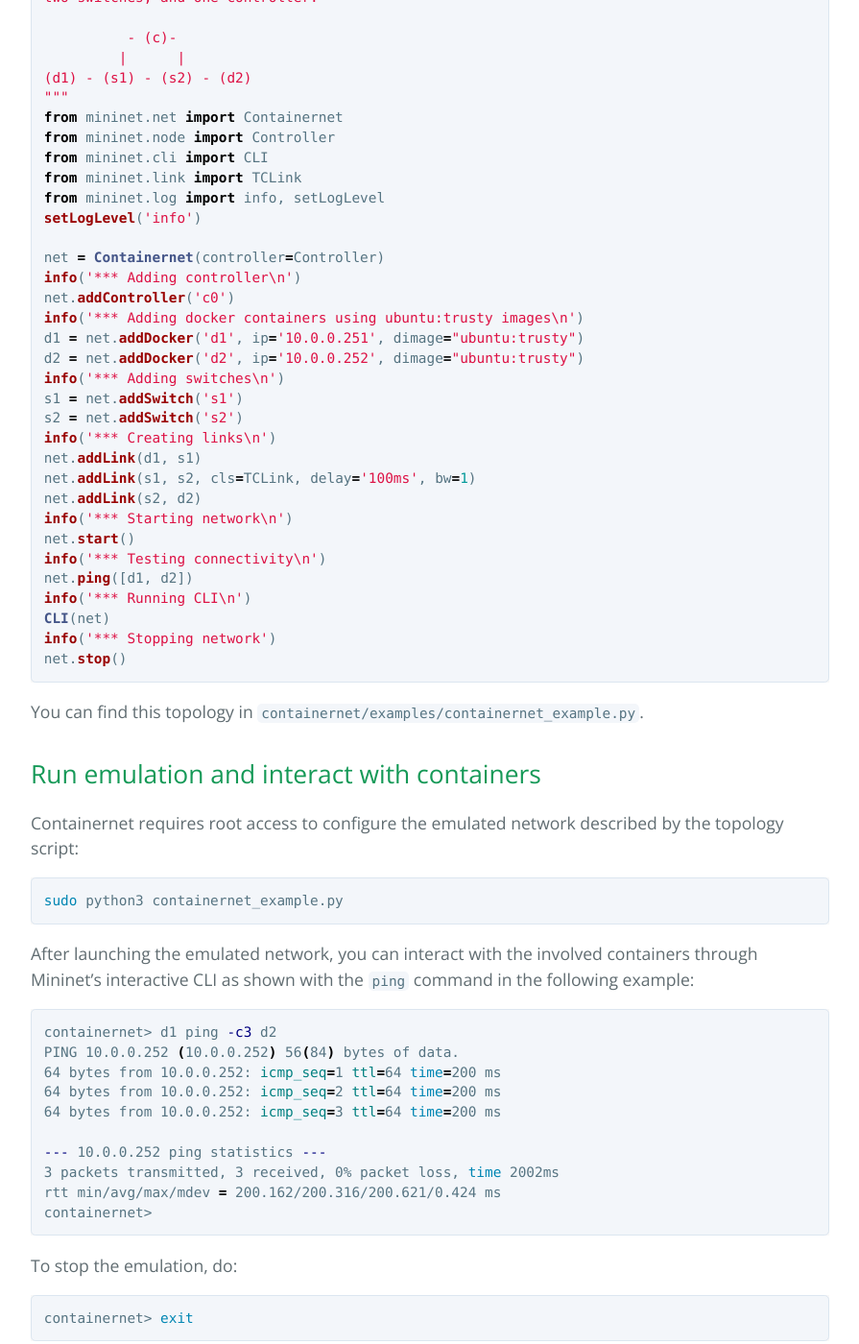
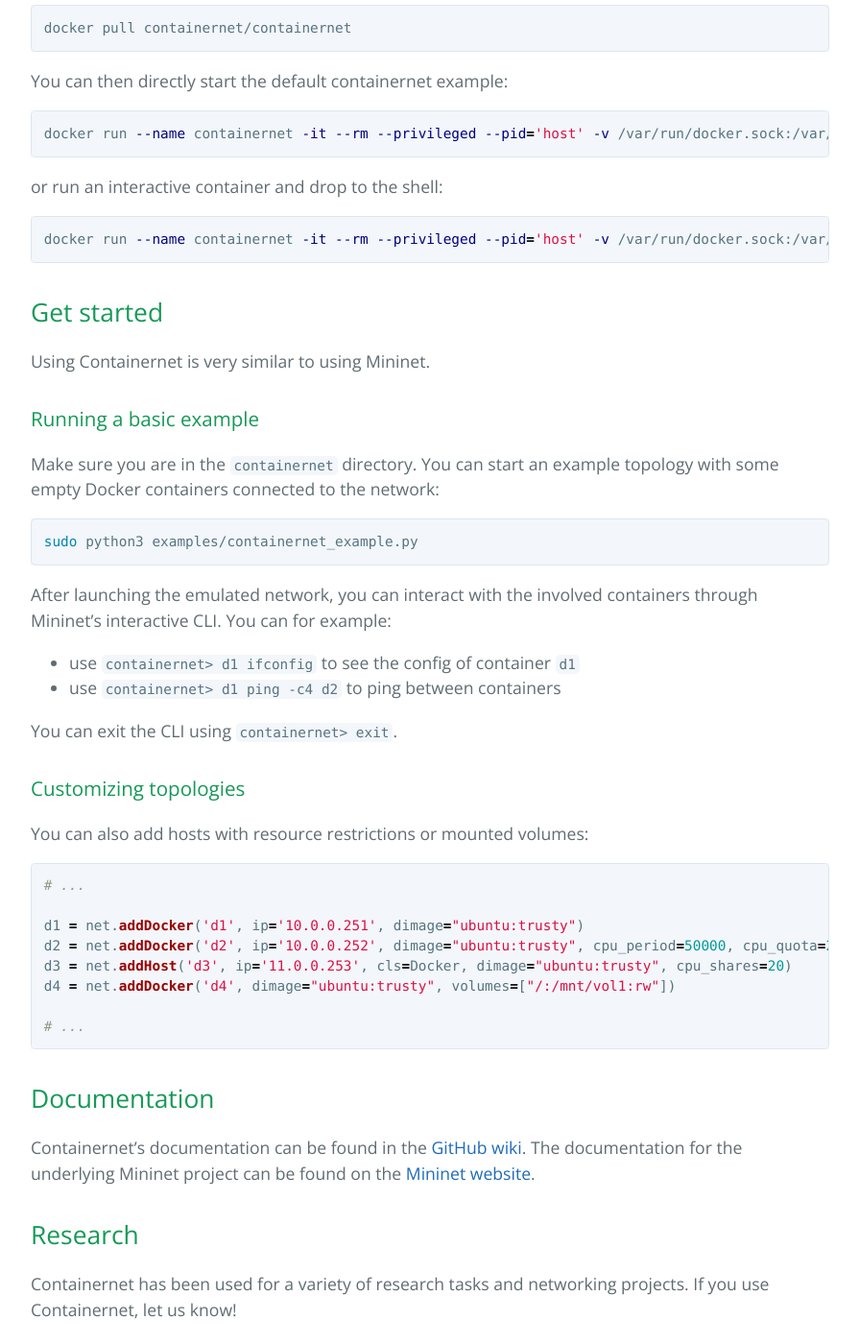
Before and after one commit to containernet/containernet.github.io, a Jekyll site: the page built from index.md, in a window 1280 px wide and 1400 px high, scrolled down 2120 px. Shown: the whole window at 96% size, without its empty margins (192-1087 px from the left). Built offline with Jekyll 4.4.1, drawn with Linux system fonts in a browser that asks for light colours; some of the changed text lies outside the part shown.

Commit message:
Use containernet repo Readme as base for docs

````diff
--- a/_layouts/default.html
+++ b/_layouts/default.html
@@ -16,8 +16,8 @@
       <h2 class="project-tagline">{{ site.description | default: site.github.project_tagline }}</h2>
       <a href="#installation" class="btn">Installation</a>
       <a href="#get-started" class="btn">Get started</a>
-      <a href="#references" class="btn">References</a>
-      <a href="#contact" class="btn">Contact</a>
+      <a href="#documentation" class="btn">Documentation</a>
+      <a href="#research" class="btn">Research</a>
       <a href="https://github.com/containernet/containernet" class="btn">GitHub</a>
       <!--
       {% if site.github.is_project_page %}
--- a/index.md
+++ b/index.md
@@ -2,161 +2,138 @@
 layout: default
 ---
 
-<img width="260" height="260" style="float: left; padding: 30px;" src="/assets/images/logo.png">
+<!--
 
+ATTENTION: Please do not modify the following contents independently.
 
-Containernet is a fork of the famous [Mininet](http://mininet.org) network emulator and allows to use [Docker](https://www.docker.com) containers as hosts in emulated network topologies. This enables interesting functionalities to build networking/cloud emulators and testbeds. One example for this is the [NFV multi-PoP infrastructure emulator](https://github.com/sonata-nfv/son-emu) which was created by the SONATA-NFV project and is now part of the [OpenSource MANO (OSM)](https://osm.etsi.org) project. Besides this, Containernet is actively used by the research community, focussing on experiments in the field of cloud computing, fog computing, network function virtualization (NFV), and multi-access edge computing (MEC).
+Instead, edit the README.md of the containernet/containernet Github repository and copy
+its content here. Please exclude the first "# Containernet" line.
 
+-->
 
-# [](#installation)Installation
+<img align="left" width="200" height="200" style="margin: 30px 30px 0 0;" src="/assets/logo.png" />
 
-Containernet comes with two installation and deployment options. You can find further documentation and help in the [wiki](https://github.com/containernet/containernet/wiki).
+Containernet is a fork of the famous [Mininet](http://mininet.org) network emulator and allows to use [Docker](https://www.docker.com) containers as hosts in emulated network topologies. This enables interesting functionalities to build networking/cloud emulators and testbeds. Containernet is actively used by the research community, focussing on experiments in the field of cloud computing, fog computing, network function virtualization (NFV) and multi-access edge computing (MEC). One example for this is the [NFV multi-PoP infrastructure emulator](https://github.com/sonata-nfv/son-emu) which was created by the SONATA-NFV project and is now part of the [OpenSource MANO (OSM)](https://osm.etsi.org) project.
 
-## Option 1: Bare-metal installation
+## Features
 
-Automatic installation is provided through an Ansible playbook. Requires Ubuntu **20.04 LTS** and **Python3**.
+- Add, remove Docker containers to Mininet topologies
+- Connect Docker containers to topology (to switches, other containers, or legacy Mininet hosts)
+- Execute commands inside containers by using the Mininet CLI
+- Dynamic topology changes
+  - Add hosts/containers to a _running_ Mininet topology
+  - Connect hosts/docker containers to a _running_ Mininet topology
+  - Remove Hosts/Docker containers/links from a _running_ Mininet topology
+- Resource limitation of Docker containers
+  - CPU limitation with Docker CPU share option
+  - CPU limitation with Docker CFS period/quota options
+  - Memory/swap limitation
+  - Change CPU/mem limitations at runtime!
+- Expose container ports and set environment variables of containers through Python API
+- Traffic control links (delay, bw, loss, jitter)
+- Automated installation based on Ansible playbook
+
+## Installation
+
+Containernet comes with two installation and deployment options.
+
+### Option 1: Bare-metal installation
+
+This option is the most flexible. Your machine should run Ubuntu **20.04 LTS** and **Python3**.
+
+First install Ansible:
 
 ```bash
-$ sudo apt-get install ansible git aptitude
-$ git clone https://github.com/containernet/containernet.git
-$ cd containernet/ansible
-$ sudo ansible-playbook -i "localhost," -c local install.yml
-$ cd ..
-$ sudo make develop
+sudo apt-get install ansible
 ```
 
-## Option 2: Nested Docker deployment
-
-Containernet can be executed within a privileged Docker container (nested container deployment). There is also a pre-build Docker image available on [DockerHub](https://hub.docker.com/r/containernet/containernet/).
-
-_Attention:_ Container resource limitations, e.g., CPU share limits, are not supported in the nested container deployment. Use bare-metal installations if you need those features.
-
-Build/Pull:
+Then clone the repository:
 
 ```bash
-# build the container locally
-$ docker build -t containernet/containernet .
-
-# or pull the latest pre-build container
-$ docker pull containernet/containernet
+git clone https://github.com/containernet/containernet.git
 ```
 
-Run:
+Finally run the Ansible playbook to install required dependencies:
 
 ```bash
-# run interactive container and directly start containernet example
-$ docker run --name containernet -it --rm --privileged --pid='host' -v /var/run/docker.sock:/var/run/docker.sock containernet/containernet
-
-# run interactive container and drop to shell
-$ docker run --name containernet -it --rm --privileged --pid='host' -v /var/run/docker.sock:/var/run/docker.sock containernet/containernet /bin/bash
+sudo ansible-playbook -i "localhost," -c local containernet/ansible/install.yml
 ```
 
-# [](#get-started)Get started
+After the installation finishes, you should be able to [get started](#get-started).
 
-Using Containernet is very similar to using Mininet with [custom topologies](http://mininet.org/walkthrough/#custom-topologies).
+### Option 2: Nested Docker deployment
 
-## Create a custom topology
+Containernet can be executed within a privileged Docker container (nested container deployment). There is also a pre-build Docker image available on [Docker Hub](https://hub.docker.com/r/containernet/containernet/).
 
-To start, a Python-based network topology description has to be created as shown in the following example:
+**Attention:** Container resource limitations, e.g. CPU share limits, are not supported in the nested container deployment. Use bare-metal installations if you need those features.
+
+You can build the container locally:
+
+```bash
+sudo docker build -t containernet/containernet .
+```
+
+or alternatively pull the latest pre-build container:
+
+```bash
+docker pull containernet/containernet
+```
+
+You can then directly start the default containernet example:
+
+```bash
+docker run --name containernet -it --rm --privileged --pid='host' -v /var/run/docker.sock:/var/run/docker.sock containernet/containernet
+```
+
+or run an interactive container and drop to the shell:
+
+```bash
+docker run --name containernet -it --rm --privileged --pid='host' -v /var/run/docker.sock:/var/run/docker.sock containernet/containernet /bin/bash
+```
+
+## Get started
+
+Using Containernet is very similar to using Mininet.
+
+### Running a basic example
+
+Make sure you are in the `containernet` directory. You can start an example topology with some empty Docker containers connected to the network:
+
+```bash
+sudo python3 examples/containernet_example.py
+```
+
+After launching the emulated network, you can interact with the involved containers through Mininet's interactive CLI. You can for example:
+
+- use `containernet> d1 ifconfig` to see the config of container `d1`
+- use `containernet> d1 ping -c4 d2` to ping between containers
+
+You can exit the CLI using `containernet> exit`.
+
+### Customizing topologies
+
+You can also add hosts with resource restrictions or mounted volumes:
 
 ```python
-"""
-Example topology with two containers (d1, d2),
-two switches, and one controller:
+# ...
 
-          - (c)-
-         |      |
-(d1) - (s1) - (s2) - (d2)
-"""
-from mininet.net import Containernet
-from mininet.node import Controller
-from mininet.cli import CLI
-from mininet.link import TCLink
-from mininet.log import info, setLogLevel
-setLogLevel('info')
+d1 = net.addDocker('d1', ip='10.0.0.251', dimage="ubuntu:trusty")
+d2 = net.addDocker('d2', ip='10.0.0.252', dimage="ubuntu:trusty", cpu_period=50000, cpu_quota=25000)
+d3 = net.addHost('d3', ip='11.0.0.253', cls=Docker, dimage="ubuntu:trusty", cpu_shares=20)
+d4 = net.addDocker('d4', dimage="ubuntu:trusty", volumes=["/:/mnt/vol1:rw"])
 
-net = Containernet(controller=Controller)
-info('*** Adding controller\n')
-net.addController('c0')
-info('*** Adding docker containers using ubuntu:trusty images\n')
-d1 = net.addDocker('d1', ip='10.0.0.251', dimage="ubuntu:trusty")
-d2 = net.addDocker('d2', ip='10.0.0.252', dimage="ubuntu:trusty")
-info('*** Adding switches\n')
-s1 = net.addSwitch('s1')
-s2 = net.addSwitch('s2')
-info('*** Creating links\n')
-net.addLink(d1, s1)
-net.addLink(s1, s2, cls=TCLink, delay='100ms', bw=1)
-net.addLink(s2, d2)
-info('*** Starting network\n')
-net.start()
-info('*** Testing connectivity\n')
-net.ping([d1, d2])
-info('*** Running CLI\n')
-CLI(net)
-info('*** Stopping network')
-net.stop()
+# ...
 ```
 
-You can find this topology in [`containernet/examples/containernet_example.py`](https://github.com/containernet/containernet/tree/master/examples/containernet_example.py).
+## Documentation
 
-## Run emulation and interact with containers
+Containernet's documentation can be found in the [GitHub wiki](https://github.com/containernet/containernet/wiki). The documentation for the underlying Mininet project can be found on the [Mininet website](http://mininet.org/).
 
-Containernet requires root access to configure the emulated network described by the topology script:
-
-```bash
-sudo python3 containernet_example.py
-```
-
-After launching the emulated network, you can interact with the involved containers through Mininet's interactive CLI as shown with the `ping` command in the following example:
-
-```bash
-containernet> d1 ping -c3 d2
-PING 10.0.0.252 (10.0.0.252) 56(84) bytes of data.
-64 bytes from 10.0.0.252: icmp_seq=1 ttl=64 time=200 ms
-64 bytes from 10.0.0.252: icmp_seq=2 ttl=64 time=200 ms
-64 bytes from 10.0.0.252: icmp_seq=3 ttl=64 time=200 ms
-
---- 10.0.0.252 ping statistics ---
-3 packets transmitted, 3 received, 0% packet loss, time 2002ms
-rtt min/avg/max/mdev = 200.162/200.316/200.621/0.424 ms
-containernet>
-```
-
-To stop the emulation, do:
-
-```bash
-containernet> exit
-```
-
-# News and Releases
-
-## 2020-10-04: Experimental support for Ubuntu 20.04 LTS
-
-Added experimental support for Ubuntu 20.04 LTS to main branch. Credits go to Dimitrios (@digiou).
-
-## 2019-12-19: [Release: Containernet 3.1](https://github.com/containernet/containernet/releases/tag/v3.1)
-
-This release changes the default installation environment of Containernet to be Python3. Credits for this go to Rafael Schellenberg.
-
-## 2019-07-05: [Release: Containernet 3.0](https://github.com/containernet/containernet/releases/tag/v3.0)
-
-Besides an improved integration of Docker containers (port exposing, environment variables etc.), this release also adds an improved handling of container entrypoints and start commands, which was contributed by Erik Schilling.
-The release also merges the latest Mininet code (2.3.0d5) into Containernet which brings support for Python3. Credits for this goes to Zohar Lorberbaum.
-
-## 2018-04-03: [Release: Containernet 2.0](https://github.com/containernet/containernet/releases/tag/v2.0)
-
-This release contained a lot of bug fixes and an experimental [Libvirt integration](#libvirt) which allows to use VMs within Containernet. However, this extension was later moved to a [dedicated branch](https://github.com/containernet/containernet/tree/libvirt_support) to keep the master slim and easy to use.
-
-## 2017-09-04: [Release: Containernet 1.0](https://github.com/containernet/containernet/releases/tag/v1.0)
-
-First release that added the basic integration of Docker containers into Mininet.
-
-# [](#references)References
+## Research
 
 Containernet has been used for a variety of research tasks and networking projects. If you use Containernet, let us know!
 
-## Cite this work
+### Cite this work
 
 If you use Containernet for your work, please cite the following publication:
 
@@ -178,7 +155,7 @@ Bibtex:
 }
 ```
 
-## Publications
+### Publications
 
 - M. Peuster, H. Karl, and S. v. Rossem: [MeDICINE: Rapid Prototyping of Production-Ready Network Services in Multi-PoP Environments](http://ieeexplore.ieee.org/document/7919490/). IEEE Conference on Network Function Virtualization and Software Defined Networks (NFV-SDN), Palo Alto, CA, USA, pp. 148-153. doi: 10.1109/NFV-SDN.2016.7919490. IEEE. (2016)
 
@@ -206,42 +183,37 @@ Bibtex:
 
 - M. Peuster, M. Marchetti, G. Garcia de Blas, Holger Karl: [Automated testing of NFV orchestrators against carrier-grade multi-PoP scenarios using emulation-based smoke testing](https://ris.uni-paderborn.de/record/10325). In EURASIP Journal on Wireless Communications and Networking (2019)
 
-## Containernet is part of the OpenSource MANO research ecosystem
+## Other projects and links
 
-Containernet is the basis of the [vim-emu](https://osm.etsi.org/wikipub/index.php/VIM_emulator) emulation platform for multi-PoP NFV scenarios.
+There is an extension of Containernet called [vim-emu](https://github.com/containernet/vim-emu) which is a full-featured multi-PoP emulation platform for NFV scenarios. Vim-emu was developed as part of the [SONATA-NFV](http://www.sonata-nfv.eu) project and is now hosted by the [OpenSource MANO project](https://osm.etsi.org/):
 
-<center>
-<a href="https://osm.etsi.org/wikipub/index.php/Research" target="_blank">
-<img align="center" width="300" style="margin-right: 30px" src="/assets/images/osm_ecosystem_research.png"></a>
-</center>
+<p align="center">
+    <a href="https://osm.etsi.org/wikipub/index.php/Research" target="_blank">
+        <img align="center" width="200" src="/assets/osm_ecosystem_research.png">
+    </a>
+</p>
 
-## Documentation
+For running Mininet or Containernet distributed in a cluster, checkout [Maxinet](http://maxinet.github.io).
 
-Containernet's [documentation](https://github.com/containernet/containernet/wiki) can be found in the [GitHub wiki](https://github.com/containernet/containernet/wiki). The documentation for the underlying Mininet project can be found [here](http://mininet.org/).
+You can also find an alternative/teaching-focused approach for Container-based Network Emulation by TU Dresden in [their repository](https://git.comnets.net/public-repo/comnetsemu).
 
-## Links
+## Contact
 
-- [Further documentation and FAQ](https://github.com/containernet/containernet/wiki)
-- [Mininet website](http://mininet.org)
-- [Maxinet website](http://maxinet.github.io)
-- [GitHub: vim-emu](https://github.com/containernet/vim-emu)
-- [An alternative/teaching-focused approach for Container-based Network Emulation by TU Dresden](https://git.comnets.net/public-repo/comnetsemu)
+### Support
 
-# [](#libvirt)Libvirt Extension
+If you have any questions, please use GitHub's [issue system](https://github.com/containernet/containernet/issues).
 
-Containernet 2.0 introduced an extension that added [libvirt](https://libvirt.org) support which allows to connect and run arbitrary, fully-featured virtual machines (Qemu/KVM) as emulated hosts inside Containernet networks. However, this solution turned out to be to heavy and complicated to keep it in the master branch of Containernet. As a result, it was moved to n a dedicated [branch on GitHub](https://github.com/containernet/containernet/tree/libvirt_support). More documentation about the libvirt integration is available on this [wiki page](https://github.com/containernet/containernet/wiki/Libvirt-Support). _Note: The libvirt integration must be considered as experimental!_
+### Contribute
 
-# [](#contact)Contact
+Your contributions are very welcome! Please fork the GitHub repository and create a pull request.
 
-## Support
+Please make sure to test your code using
 
-If you have any questions, please [create an issue](https://github.com/containernet/containernet/issues) to get in touch. You can find further documentation in the [wiki](https://github.com/containernet/containernet/wiki).
+```bash
+sudo make test
+```
 
-## Contribute
-
-Your contributions are very welcome! Please fork the GitHub repository and create a pull request. We use Github Actions to automatically test new commits.
-
-## Lead developer
+### Lead developer
 
 Manuel Peuster
 
````
Also changed, not shown: assets/logo.png (renamed from assets/images/logo.png), assets/osm_ecosystem_research.png (renamed from assets/images/osm_ecosystem_research.png).
